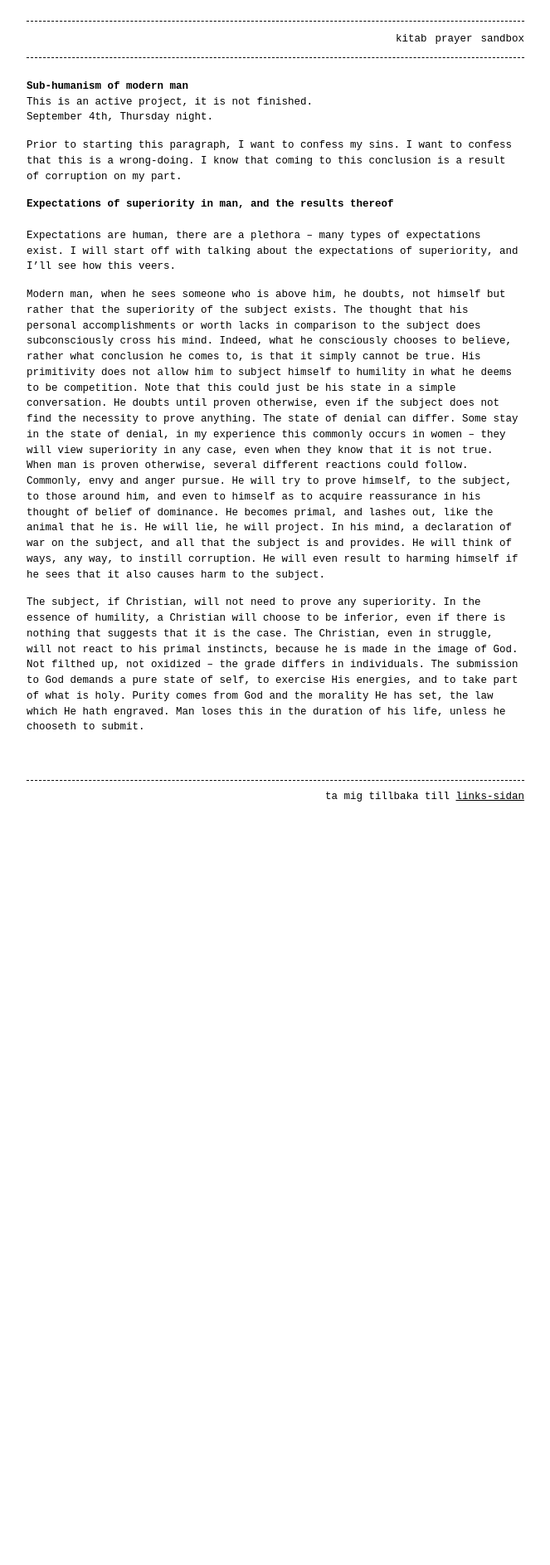
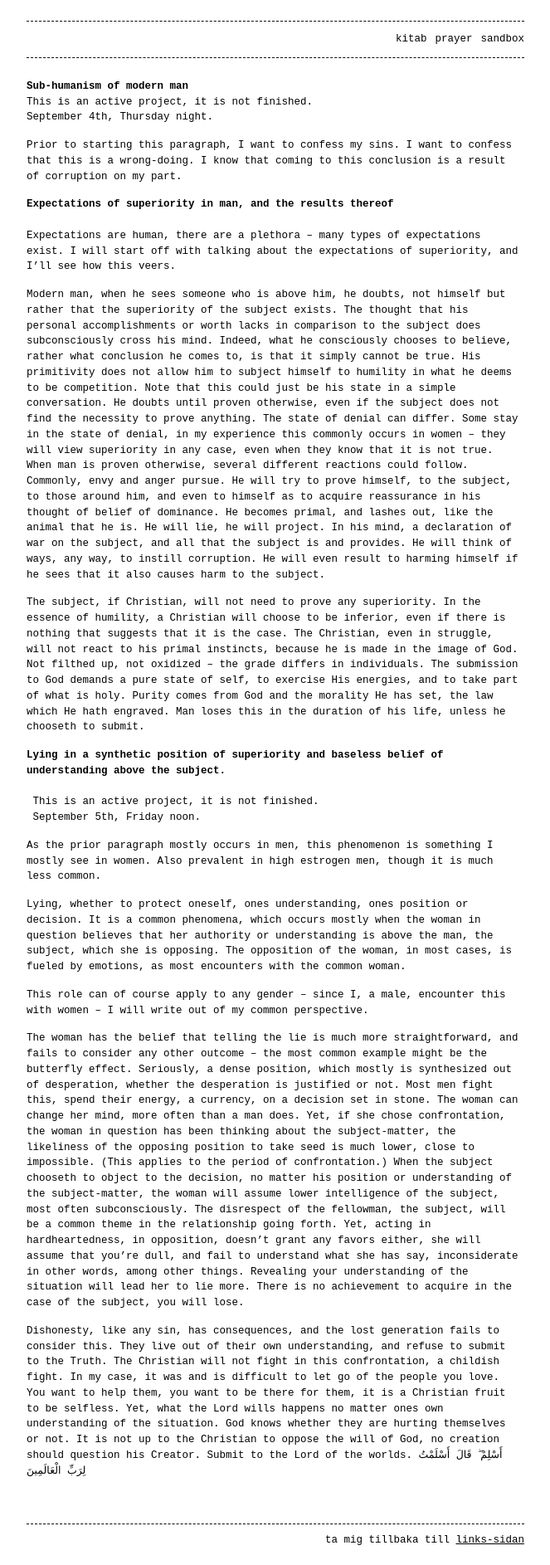
Before and after one commit to ronim-efrin/kitab, a Jekyll site: the page built from books.md, in a window 1280 px wide. Shown: the whole page at 83% size, without its empty margins (308-971 px from the left). Built offline with Jekyll 4.4.1, drawn with Linux system fonts in a browser that asks for light colours; before the commit the page ends 990 px from its top, so only the background shows below that.

Commit message:
Update books.md

```diff
--- a/books.md
+++ b/books.md
@@ -16,3 +16,17 @@ Expectations are human, there are a plethora – many types of expectations exis
 Modern man, when he sees someone who is above him, he doubts, not himself but rather that the superiority of the subject exists. The thought that his personal accomplishments or worth lacks in comparison to the subject does subconsciously cross his mind. Indeed, what he consciously chooses to believe, rather what conclusion he comes to, is that it simply cannot be true. His primitivity does not allow him to subject himself to humility in what he deems to be competition. Note that this could just be his state in a simple conversation. He doubts until proven otherwise, even if the subject does not find the necessity to prove anything. The state of denial can differ. Some stay in the state of denial, in my experience this commonly occurs in women – they will view superiority in any case, even when they know that it is not true. When man is proven otherwise, several different reactions could follow. Commonly, envy and anger pursue. He will try to prove himself, to the subject, to those around him, and even to himself as to acquire reassurance in his thought of belief of dominance. He becomes primal, and lashes out, like the animal that he is. He will lie, he will project. In his mind, a declaration of war on the subject, and all that the subject is and provides. He will think of ways, any way, to instill corruption. He will even result to harming himself if he sees that it also causes harm to the subject.
 
 The subject, if Christian, will not need to prove any superiority. In the essence of humility, a Christian will choose to be inferior, even if there is nothing that suggests that it is the case. The Christian, even in struggle, will not react to his primal instincts, because he is made in the image of God. Not filthed up, not oxidized – the grade differs in individuals. The submission to God demands a pure state of self, to exercise His energies, and to take part of what is holy. Purity comes from God and the morality He has set, the law which He hath engraved. Man loses this in the duration of his life, unless he chooseth to submit.
+
+ **Lying in a synthetic position of superiority and baseless belief of understanding above the subject.** <br>
+ This is an active project, it is not finished.
+ September 5th, Friday noon.
+
+As the prior paragraph mostly occurs in men, this phenomenon is something I mostly see in women. Also prevalent in high estrogen men, though it is much less common. <br>
+
+Lying, whether to protect oneself, ones understanding, ones position or decision. It is a common phenomena, which occurs mostly when the woman in question believes that her authority or understanding is above the man, the subject, which she is opposing. The opposition of the woman, in most cases, is fueled by emotions, as most encounters with the common woman. <br>
+
+This role can of course apply to any gender – since I, a male, encounter this with women – I will write out of my common perspective. <br>
+
+The woman has the belief that telling the lie is much more straightforward, and fails to consider any other outcome – the most common example might be the butterfly effect. Seriously, a dense position, which mostly is synthesized out of desperation, whether the desperation is justified or not. Most men fight this, spend their energy, a currency, on a decision set in stone. The woman can change her mind, more often than a man does. Yet, if she chose confrontation, the woman in question has been thinking about the subject-matter, the likeliness of the opposing position to take seed is much lower, close to impossible. (This applies to the period of confrontation.) When the subject chooseth to object to the decision, no matter his position or understanding of the subject-matter, the woman will assume lower intelligence of the subject, most often subconsciously. The disrespect of the fellowman, the subject, will be a common theme in the relationship going forth. Yet, acting in hardheartedness, in opposition, doesn’t grant any favors either, she will assume that you’re dull, and fail to understand what she has say, inconsiderate in other words, among other things. Revealing your understanding of the situation will lead her to lie more. There is no achievement to acquire in the case of the subject, you will lose. <br>
+
+Dishonesty, like any sin, has consequences, and the lost generation fails to consider this. They live out of their own understanding, and refuse to submit to the Truth. The Christian will not fight in this confrontation, a childish fight. In my case, it was and is difficult to let go of the people you love. You want to help them, you want to be there for them, it is a Christian fruit to be selfless. Yet, what the Lord wills happens no matter ones own understanding of the situation. God knows whether they are hurting themselves or not. It is not up to the Christian to oppose the will of God, no creation should question his Creator. Submit to the Lord of the worlds. أَسْلِمْ ۖ قَالَ أَسْلَمْتُ لِرَبِّ الْعَالَمِينَ
```
